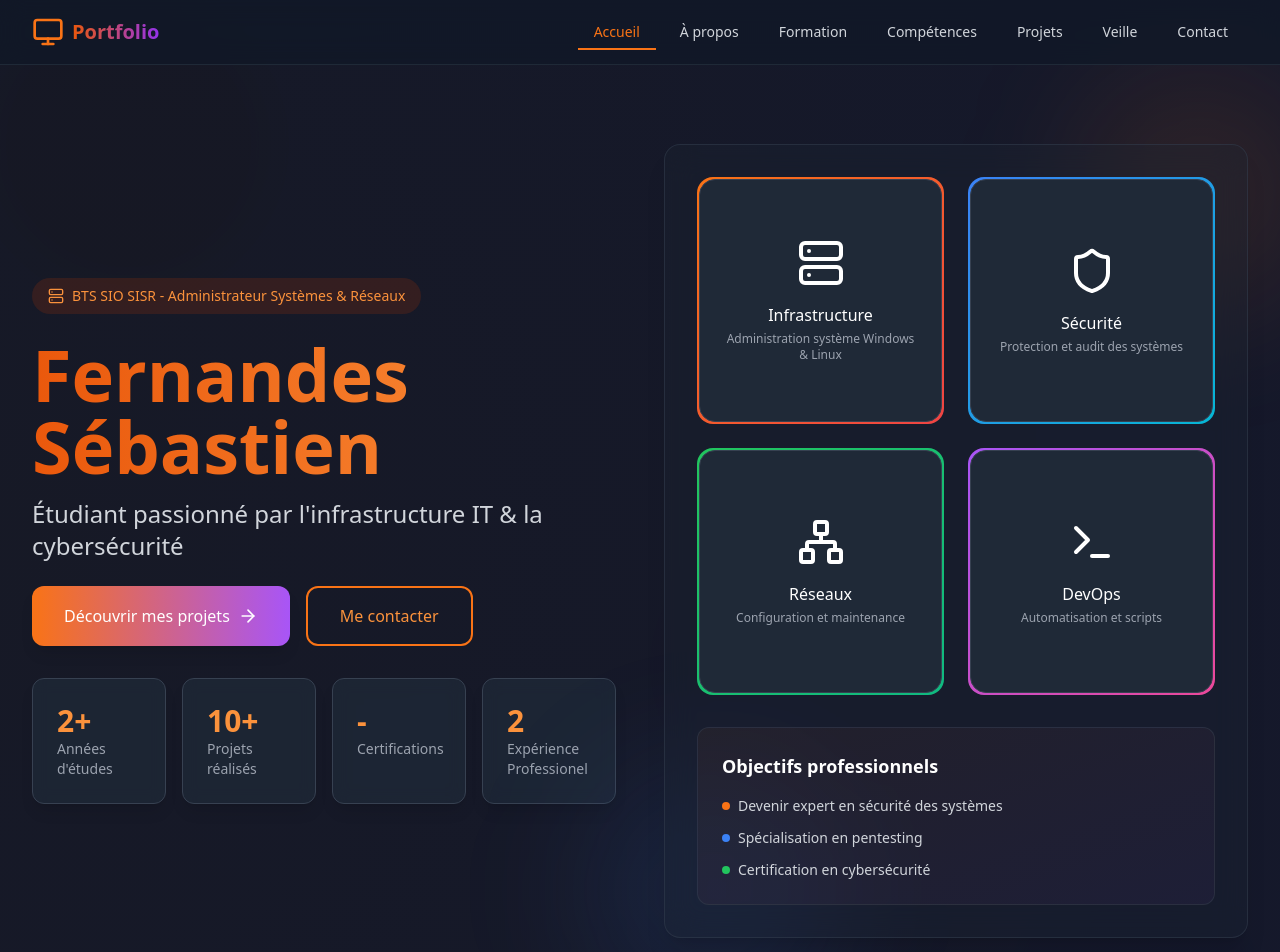
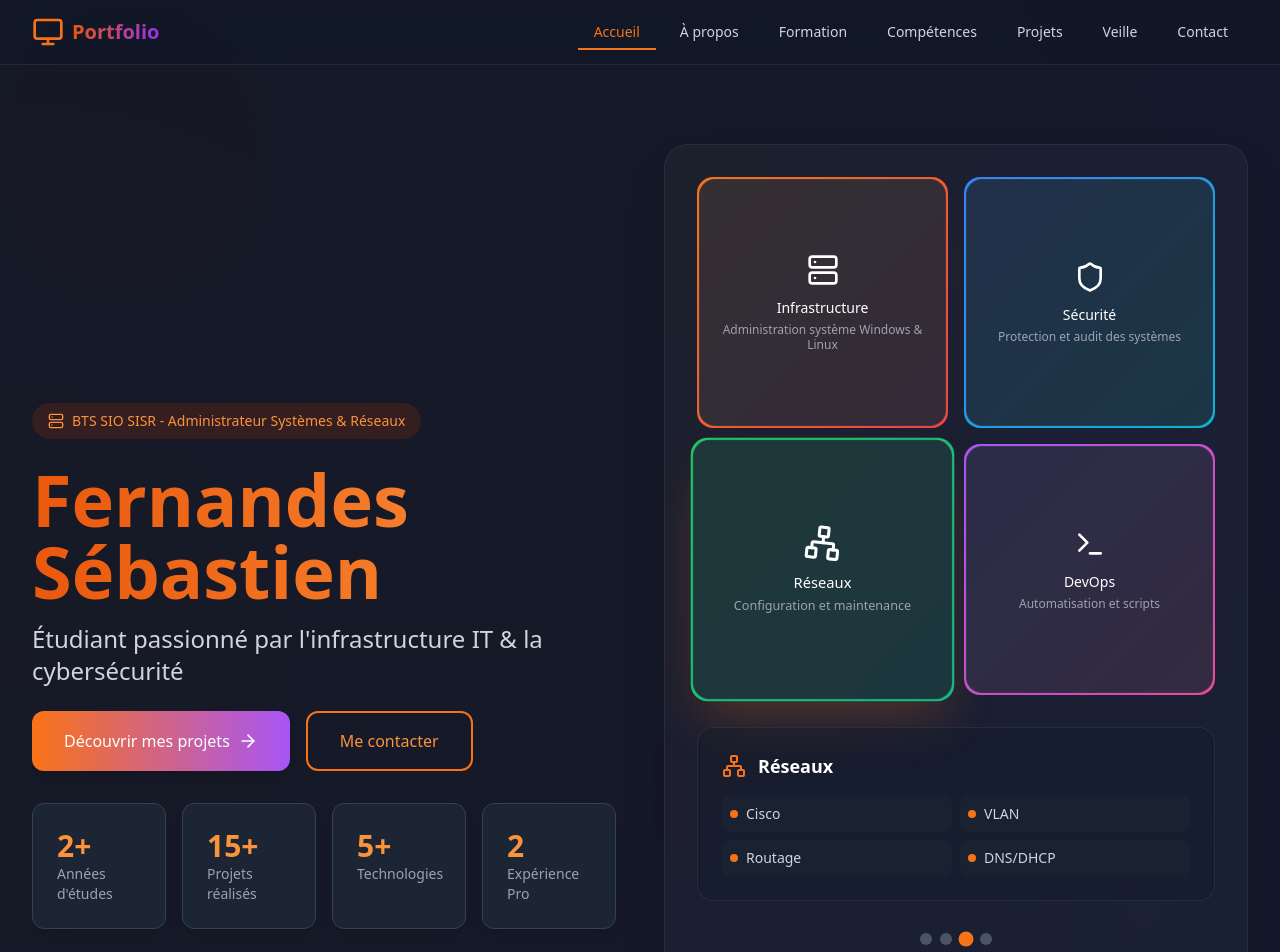
Before and after one commit to CapitaineRick/Portfolio, a React (Vite) app: page / in a window 1280 px wide. Shown: the top 952 px of the page. Built offline with nearby package versions, Linux system fonts and the light colour scheme.

Commit message:
Amélioration de la section Hero

```diff
--- a/src/components/sections/Hero.tsx
+++ b/src/components/sections/Hero.tsx
@@ -1,9 +1,50 @@
-import React, { useEffect, useRef } from 'react';
-import { Server, ArrowRight, Terminal, Shield, Network } from 'lucide-react';
-
+import React, { useEffect, useRef, useState } from 'react';
+import { Server, ArrowRight, Terminal, Shield, Network, Code, Database, Cloud, Cpu, HardDrive, Wifi, Lock } from 'lucide-react';
 
 const Hero: React.FC = () => {
   const heroRef = useRef<HTMLDivElement>(null);
+  const [activeSkill, setActiveSkill] = useState(0);
+
+  const skills = [
+    {
+      icon: Server,
+      label: 'Infrastructure',
+      gradient: 'from-orange-500 to-red-500',
+      description: 'Administration système Windows & Linux',
+      details: ['Windows Server 2019/2022', 'Ubuntu/Debian', 'Active Directory', 'Virtualisation']
+    },
+    {
+      icon: Shield,
+      label: 'Sécurité',
+      gradient: 'from-blue-500 to-cyan-500',
+      description: 'Protection et audit des systèmes',
+      details: ['Pare-feu', 'VPN', 'Monitoring', 'Audit sécurité']
+    },
+    {
+      icon: Network,
+      label: 'Réseaux',
+      gradient: 'from-green-500 to-emerald-500',
+      description: 'Configuration et maintenance',
+      details: ['Cisco', 'VLAN', 'Routage', 'DNS/DHCP']
+    },
+    {
+      icon: Terminal,
+      label: 'DevOps',
+      gradient: 'from-purple-500 to-pink-500',
+      description: 'Automatisation et scripts',
+      details: ['Bash/PowerShell', 'Docker', 'Ansible', 'CI/CD']
+    }
+  ];
+
+  const techIcons = [
+    { icon: Database, delay: 0 },
+    { icon: Cloud, delay: 200 },
+    { icon: Cpu, delay: 400 },
+    { icon: HardDrive, delay: 600 },
+    { icon: Wifi, delay: 800 },
+    { icon: Lock, delay: 1000 },
+    { icon: Code, delay: 1200 },
+  ];
 
   useEffect(() => {
     const observer = new IntersectionObserver(
@@ -20,10 +61,16 @@ const Hero: React.FC = () => {
       observer.observe(heroRef.current);
     }
 
+    // Auto-rotate skills
+    const interval = setInterval(() => {
+      setActiveSkill((prev) => (prev + 1) % skills.length);
+    }, 3000);
+
     return () => {
       if (heroRef.current) {
         observer.unobserve(heroRef.current);
       }
+      clearInterval(interval);
     };
   }, []);
 
@@ -104,76 +151,74 @@ const Hero: React.FC = () => {
                 <div className="text-sm text-gray-400">Années d'études</div>
               </div>
               <div className="p-6 rounded-xl bg-gray-800/80 backdrop-blur shadow-lg border border-gray-700">
-                <div className="font-bold text-3xl text-orange-400">10+</div>
+                <div className="font-bold text-3xl text-orange-400">15+</div>
                 <div className="text-sm text-gray-400">Projets réalisés</div>
               </div>
               <div className="p-6 rounded-xl bg-gray-800/80 backdrop-blur shadow-lg border border-gray-700">
-                <div className="font-bold text-3xl text-orange-400">-</div>
-                <div className="text-sm text-gray-400">Certifications</div>
+                <div className="font-bold text-3xl text-orange-400">5+</div>
+                <div className="text-sm text-gray-400">Technologies</div>
               </div>
               <div className="p-6 rounded-xl bg-gray-800/80 backdrop-blur shadow-lg border border-gray-700">
                 <div className="font-bold text-3xl text-orange-400">2</div>
-                <div className="text-sm text-gray-400">Expérience Professionel</div>
+                <div className="text-sm text-gray-400">Expérience Pro</div>
               </div>
             </div>
           </div>
 
-          {/* Right Column */}
+          {/* Right Column - Amélioré */}
           <div className="lg:w-1/2 relative">
-            <div className="absolute -top-20 -right-20 w-64 h-64 bg-orange-500/10 rounded-full filter blur-3xl"></div>
-            <div className="absolute -bottom-20 -left-20 w-64 h-64 bg-blue-500/10 rounded-full filter blur-3xl"></div>
+            {/* Floating Tech Icons */}
+            <div className="absolute inset-0 pointer-events-none">
+              {techIcons.map((item, index) => (
+                <div
+                  key={index}
+                  className="absolute animate-pulse"
+                  style={{
+                    top: `${Math.random() * 80 + 10}%`,
+                    left: `${Math.random() * 80 + 10}%`,
+                    animationDelay: `${item.delay}ms`,
+                    animationDuration: `${2000 + Math.random() * 1000}ms`
+                  }}
+                >
+                  <item.icon className="w-6 h-6 text-orange-500/30" />
+                </div>
+              ))}
+            </div>
 
-            <div className="relative bg-gray-800/30 backdrop-blur-lg rounded-2xl p-8 shadow-xl border border-gray-700/50">
-              <div className="space-y-8">
-                {/* Featured Skills */}
-                <div className="grid grid-cols-2 gap-6">
-                  {[
-                    {
-                      icon: Server,
-                      label: 'Infrastructure',
-                      gradient: 'from-orange-500 to-red-500',
-                      description: 'Administration système Windows & Linux'
-                    },
-                    {
-                      icon: Shield,
-                      label: 'Sécurité',
-                      gradient: 'from-blue-500 to-cyan-500',
-                      description: 'Protection et audit des systèmes'
-                    },
-                    {
-                      icon: Network,
-                      label: 'Réseaux',
-                      gradient: 'from-green-500 to-emerald-500',
-                      description: 'Configuration et maintenance'
-                    },
-                    {
-                      icon: Terminal,
-                      label: 'DevOps',
-                      gradient: 'from-purple-500 to-pink-500',
-                      description: 'Automatisation et scripts'
-                    }
-                  ].map((item, index) => (
+            {/* Main Card */}
+            <div className="relative bg-gray-800/40 backdrop-blur-xl rounded-3xl p-8 shadow-2xl border border-gray-700/50 overflow-hidden">
+              {/* Animated Background */}
+              <div className="absolute inset-0 bg-gradient-to-br from-orange-500/5 via-purple-500/5 to-blue-500/5 animate-pulse"></div>
+
+              <div className="relative space-y-8">
+                {/* Interactive Skills Grid */}
+                <div className="grid grid-cols-2 gap-4">
+                  {skills.map((skill, index) => (
                     <div
                       key={index}
-                      className="relative group transition-all duration-300"
+                      className={`relative group transition-all duration-500 cursor-pointer ${
+                        activeSkill === index ? 'scale-105' : 'hover:scale-102'
+                      }`}
+                      onMouseEnter={() => setActiveSkill(index)}
                     >
                       <div className={`
                         w-full aspect-square rounded-2xl
-                        bg-gradient-to-br ${item.gradient}
-                        p-0.5 transition-all duration-300
-                        group-hover:scale-105 cursor-pointer
+                        bg-gradient-to-br ${skill.gradient}
+                        p-0.5 transition-all duration-500
+                        ${activeSkill === index ? 'shadow-2xl shadow-orange-500/25' : ''}
                       `}>
-                        <div className="w-full h-full rounded-2xl bg-gray-800 p-6
-                                      flex flex-col items-center justify-center gap-4
-                                      border border-gray-700">
-                          <item.icon className="w-12 h-12 text-white transition-transform duration-300
-                                              group-hover:scale-110 group-hover:rotate-6" />
+                        <div className="w-full h-full rounded-2xl bg-gray-800/90 p-4
+                                      flex flex-col items-center justify-center gap-3
+                                      border border-gray-700/50">
+                          <skill.icon className={`w-8 h-8 text-white transition-all duration-500 ${
+                            activeSkill === index ? 'scale-110 rotate-6' : ''
+                          }`} />
                           <div className="text-center">
-                            <div className="font-medium text-white mb-1">
-                              {item.label}
+                            <div className="font-medium text-white text-sm mb-1">
+                              {skill.label}
                             </div>
-                            <p className="text-xs text-gray-400">
-                              {item.description}
+                            <p className="text-xs text-gray-400 leading-tight">
+                              {skill.description}
                             </p>
                           </div>
                         </div>
@@ -182,23 +227,63 @@ const Hero: React.FC = () => {
                   ))}
                 </div>
 
+                {/* Active Skill Details */}
+                <div className="bg-gray-900/50 rounded-2xl p-6 border border-gray-700/50 backdrop-blur-sm">
+                  <div className="flex items-center gap-3 mb-4">
+                    {React.createElement(skills[activeSkill].icon, {
+                      className: "w-6 h-6 text-orange-500"
+                    })}
+                    <h3 className="text-lg font-semibold text-white">
+                      {skills[activeSkill].label}
+                    </h3>
+                  </div>
+
+                  <div className="grid grid-cols-2 gap-2">
+                    {skills[activeSkill].details.map((detail, index) => (
+                      <div
+                        key={index}
+                        className="flex items-center gap-2 text-sm text-gray-300 bg-gray-800/50 rounded-lg p-2"
+                      >
+                        <div className="w-2 h-2 rounded-full bg-orange-500"></div>
+                        <span>{detail}</span>
+                      </div>
+                    ))}
+                  </div>
+                </div>
+
+                {/* Progress Indicators */}
+                <div className="flex justify-center gap-2">
+                  {skills.map((_, index) => (
+                    <button
+                      key={index}
+                      onClick={() => setActiveSkill(index)}
+                      className={`w-3 h-3 rounded-full transition-all duration-300 ${
+                        activeSkill === index
+                          ? 'bg-orange-500 scale-125'
+                          : 'bg-gray-600 hover:bg-gray-500'
+                      }`}
+                    />
+                  ))}
+                </div>
+
                 {/* Current Focus */}
-                <div className="bg-gradient-to-br from-orange-500/5 to-purple-500/5 rounded-xl p-6 border border-gray-700/50">
-                  <h3 className="text-lg font-semibold mb-4 text-white">
-                    Objectifs professionnels
+                <div className="bg-gradient-to-br from-orange-500/10 to-purple-500/10 rounded-xl p-6 border border-orange-500/20">
+                  <h3 className="text-lg font-semibold mb-4 text-white flex items-center gap-2">
+                    <div className="w-2 h-2 rounded-full bg-orange-500 animate-pulse"></div>
+                    Objectifs 2024-2025
                   </h3>
                   <ul className="space-y-3">
-                    <li className="flex items-center gap-2 text-sm text-gray-300">
-                      <div className="w-2 h-2 rounded-full bg-orange-500"></div>
-                      Devenir expert en sécurité des systèmes
+                    <li className="flex items-center gap-3 text-sm text-gray-300">
+                      <div className="w-6 h-1 rounded-full bg-gradient-to-r from-orange-500 to-orange-600"></div>
+                      <span>Certification cybersécurité</span>
                     </li>
-                    <li className="flex items-center gap-2 text-sm text-gray-300">
-                      <div className="w-2 h-2 rounded-full bg-blue-500"></div>
-                      Spécialisation en pentesting
+                    <li className="flex items-center gap-3 text-sm text-gray-300">
+                      <div className="w-6 h-1 rounded-full bg-gradient-to-r from-blue-500 to-blue-600"></div>
+                      <span>Spécialisation pentesting</span>
                     </li>
-                    <li className="flex items-center gap-2 text-sm text-gray-300">
-                      <div className="w-2 h-2 rounded-full bg-green-500"></div>
-                      Certification en cybersécurité
+                    <li className="flex items-center gap-3 text-sm text-gray-300">
+                      <div className="w-6 h-1 rounded-full bg-gradient-to-r from-green-500 to-green-600"></div>
+                      <span>Expertise infrastructure cloud</span>
                     </li>
                   </ul>
                 </div>
```
